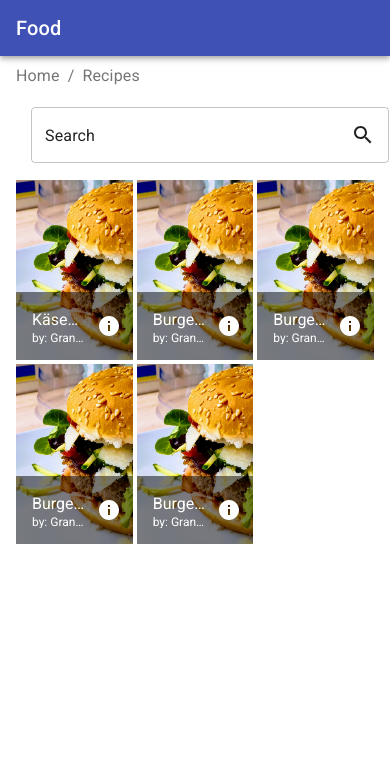
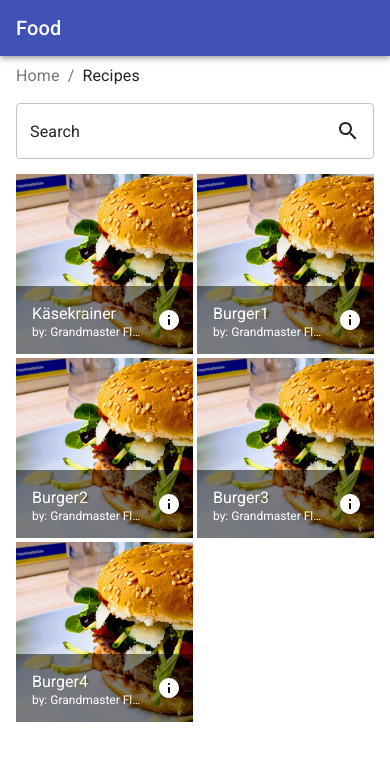
Before and after one commit to mvlasaty23/chef-spa, a React (Create React App) app: page /recipes in a window 390 px wide. Shown: the top 760 px of the page. Built offline with nearby package versions, Linux system fonts and the light colour scheme.

Commit message:
make recipe list responsive

```diff
--- a/src/component/recipe/list/RecipeListComponent.tsx
+++ b/src/component/recipe/list/RecipeListComponent.tsx
@@ -7,6 +7,8 @@ import {
   Breadcrumbs,
   Link,
   makeStyles,
+  useTheme,
+  useMediaQuery,
 } from '@material-ui/core';
 import { Info } from '@material-ui/icons';
 import React, { useEffect, useState } from 'react';
@@ -59,6 +61,9 @@ const useStyles = makeStyles(theme => ({
   breadcrumbs: {
     marginTop: theme.spacing(1),
   },
+  titleOverlay: {
+    color: 'white',
+  },
 }));
 
 export default function RecipeListComponent() {
@@ -72,6 +77,9 @@ export default function RecipeListComponent() {
       }
     };
   });
+  const theme = useTheme();
+  const onSmallScreen = useMediaQuery(theme.breakpoints.down('sm'));
+  const cols = onSmallScreen === true ? 2 : 4;
   return (
     <div>
       <Grid container spacing={1}>
@@ -80,14 +88,16 @@ export default function RecipeListComponent() {
             <Link color="inherit" component={RouterLink} to="/">
               Home
             </Link>
-            <Link color="inherit" component={RouterLink} to="/recipes">
+            <Link color="textPrimary" component={RouterLink} to="/recipes" aria-current="page">
               Recipes
             </Link>
           </Breadcrumbs>
         </Grid>
       </Grid>
-      <RecipeListSearchBarComponent />
-      <GridList cellHeight={180} cols={3}>
+      <Grid item xs={12}>
+        <RecipeListSearchBarComponent />
+      </Grid>
+      <GridList cellHeight={180} cols={cols}>
         {recipes.map(tile => (
           <GridListTile key={tile.title}>
             <img src={tile.img} alt={tile.title} />
@@ -96,7 +106,7 @@ export default function RecipeListComponent() {
               subtitle={<span>by: {tile.author}</span>}
               actionIcon={
                 <IconButton component={RouterLink} to={'/recipes' + tile.slug} aria-label={`info about ${tile.title}`}>
-                  <Info style={{ color: 'white' }} />
+                  <Info className={classes.titleOverlay} />
                 </IconButton>
               }
             />
--- a/src/component/recipe/list/RecipeListSearchBarComponent.tsx
+++ b/src/component/recipe/list/RecipeListSearchBarComponent.tsx
@@ -1,15 +1,22 @@
+import { InputAdornment, TextField, makeStyles } from '@material-ui/core';
+import { Search } from '@material-ui/icons';
 import React from 'react';
-import { Grid, TextField, InputAdornment } from '@material-ui/core';
-import { Search } from '@material-ui/icons';
+
+const useStyles = makeStyles(() => ({
+  searchInput: {
+    width: '100%',
+    paddingTop: '15px',
+    paddingBottom: '15px',
+  },
+}));
 
 export default function RecipeListSearchBarComponent() {
+  const classes = useStyles();
   return (
-    <Grid container spacing={1}>
-      <Grid item xs={12}>
     <TextField
       id="input-search"
       value="Search"
-          style={{ width: '100%', padding: '15px' }}
+      className={classes.searchInput}
       variant="outlined"
       InputProps={{
         endAdornment: (
@@ -19,7 +26,5 @@ export default function RecipeListSearchBarComponent() {
         ),
       }}
     />
-      </Grid>
-    </Grid>
   );
 }
```
Lines whose indentation alone changed are shown as unchanged.
